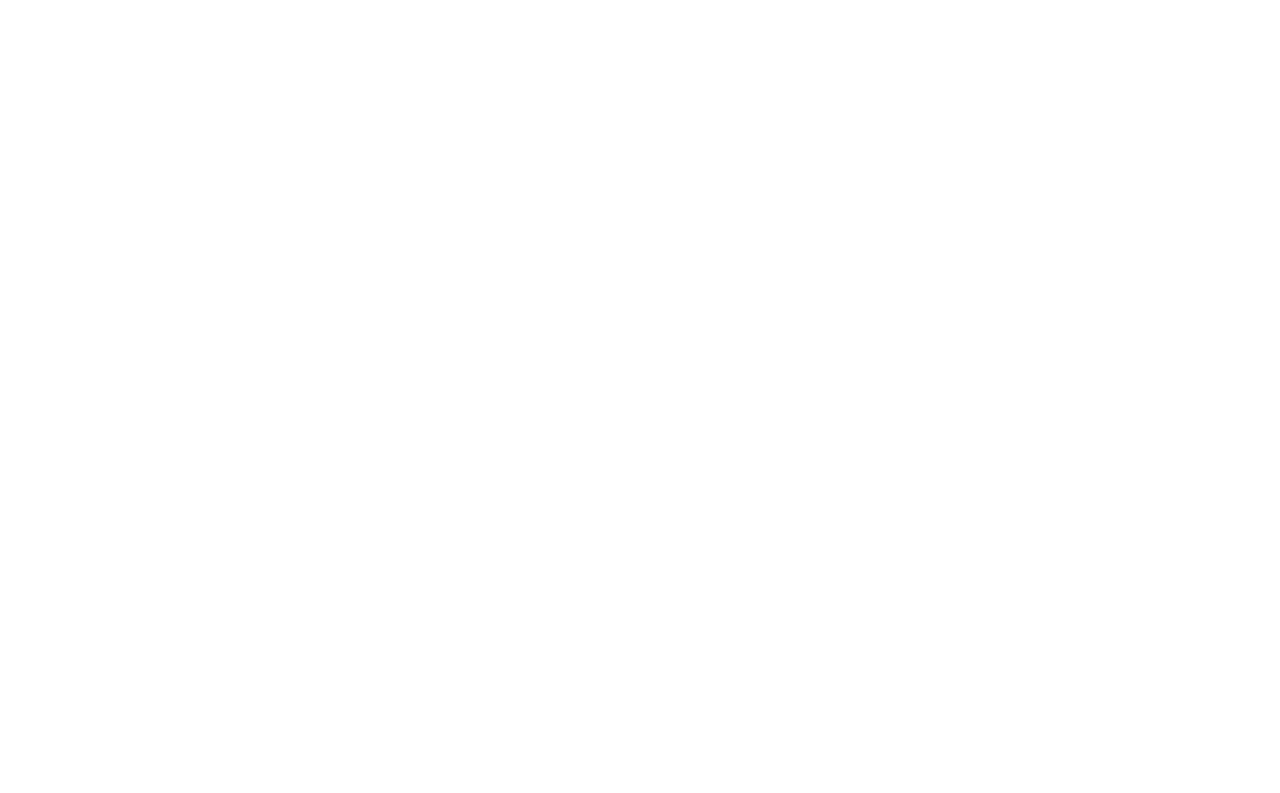
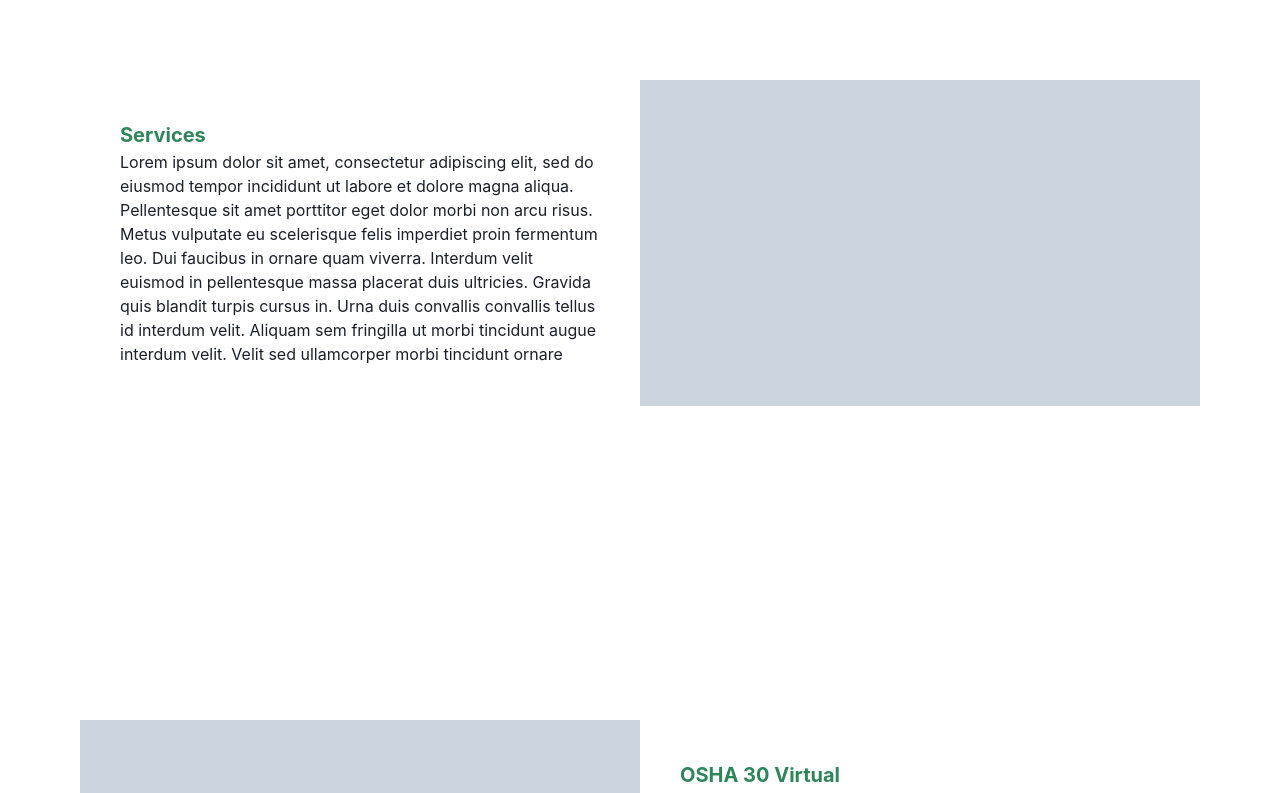
Before and after one commit to acostahf/TXO, a Next.js app: page / in a window 1280 px wide. Shown: the part 1760-2553 px from the top of the page. Before the commit the page ends 1687 px from the top, so only its background shows below. Built offline with nearby package versions, Linux system fonts and the light colour scheme.

Commit message:
created the services section and textBox component.

```diff
--- a/components/Hero.js
+++ b/components/Hero.js
@@ -24,7 +24,7 @@
             </Heading>
           </Box>
         </Flex>
-        <GridItem bg="red.500"></GridItem>
+        <GridItem bg="gray.300"></GridItem>
       </SimpleGrid>
     </Box>
   );
--- /dev/null
+++ b/components/textBox.js
@@ -0,0 +1,14 @@
+import { Flex, Box, Text, Center, SimpleGrid } from "@chakra-ui/layout";
+
+const textBox = (props) => {
+  return (
+    <Flex direction="column" p="10">
+      <Text fontWeight="bold" fontSize="xl" color="green.600">
+        {props.title}
+      </Text>
+      <Text>{props.des}</Text>
+    </Flex>
+  );
+};
+
+export default textBox;
--- a/pages/index.js
+++ b/pages/index.js
@@ -3,7 +3,8 @@
 import { gsap } from "gsap";
 import React, { useEffect } from "react";
 import { Hero } from "../components/Hero";
-import Promises from "../section/promises";
+import Promises from "../section/homepage/promises";
+import Services from "../section/homepage/services";
 
 export default function Home() {
   useEffect(() => {
@@ -14,6 +15,7 @@
     <div>
       <Hero />
       <Promises />
+      <Services />
     </div>
   );
 }
--- a/section/promises.js
+++ b/section/homepage/promises.js
@@ -1,6 +1,6 @@
 import { Box, Flex, Heading, Wrap, WrapItem } from "@chakra-ui/layout";
 import React from "react";
-import Card from "../components/card";
+import Card from "../../components/card";
 
 // data
 const cardItems = [
--- /dev/null
+++ b/section/homepage/services.js
@@ -0,0 +1,39 @@
+import { Flex, Box, SimpleGrid } from "@chakra-ui/layout";
+import React from "react";
+import TextBox from "../../components/textBox";
+
+// data
+const servicesItems = [
+  {
+    title: "Services",
+    des: "Lorem ipsum dolor sit amet, consectetur adipiscing elit, sed do eiusmod tempor incididunt ut labore et dolore magna aliqua. Pellentesque sit amet porttitor eget dolor morbi non arcu risus. Metus vulputate eu scelerisque felis imperdiet proin fermentum leo. Dui faucibus in ornare quam viverra. Interdum velit euismod in pellentesque massa placerat duis ultricies. Gravida quis blandit turpis cursus in. Urna duis convallis convallis tellus id interdum velit. Aliquam sem fringilla ut morbi tincidunt augue interdum velit. Velit sed ullamcorper morbi tincidunt ornare",
+  },
+  {
+    title: "OSHA 30 Virtual",
+    des: "Lorem ipsum dolor sit amet, consectetur adipiscing elit, sed do eiusmod tempor incididunt ut labore et dolore magna aliqua. Pellentesque sit amet porttitor eget dolor morbi non arcu risus. Metus vulputate eu scelerisque felis imperdiet proin fermentum leo. Dui faucibus in ornare quam viverra. Interdum velit euismod in pellentesque massa placerat duis ultricies. Gravida quis blandit turpis cursus in. Urna duis convallis convallis tellus id interdum velit. Aliquam sem fringilla ut morbi tincidunt augue interdum velit. Velit sed ullamcorper morbi tincidunt ornare",
+  },
+];
+
+const Services = () => {
+  return (
+    <section>
+      {servicesItems.map((item, i) => (
+        <Flex align="center" px="20" minH="container.sm">
+          {i % 2 ? (
+            <SimpleGrid columns="2" key={i}>
+              <Box bgColor="gray.300"></Box>
+              <TextBox title={item.title} des={item.des} />
+            </SimpleGrid>
+          ) : (
+            <SimpleGrid columns="2" key={i}>
+              <TextBox title={item.title} des={item.des} />
+              <Box bgColor="gray.300"></Box>
+            </SimpleGrid>
+          )}
+        </Flex>
+      ))}
+    </section>
+  );
+};
+
+export default Services;
```
